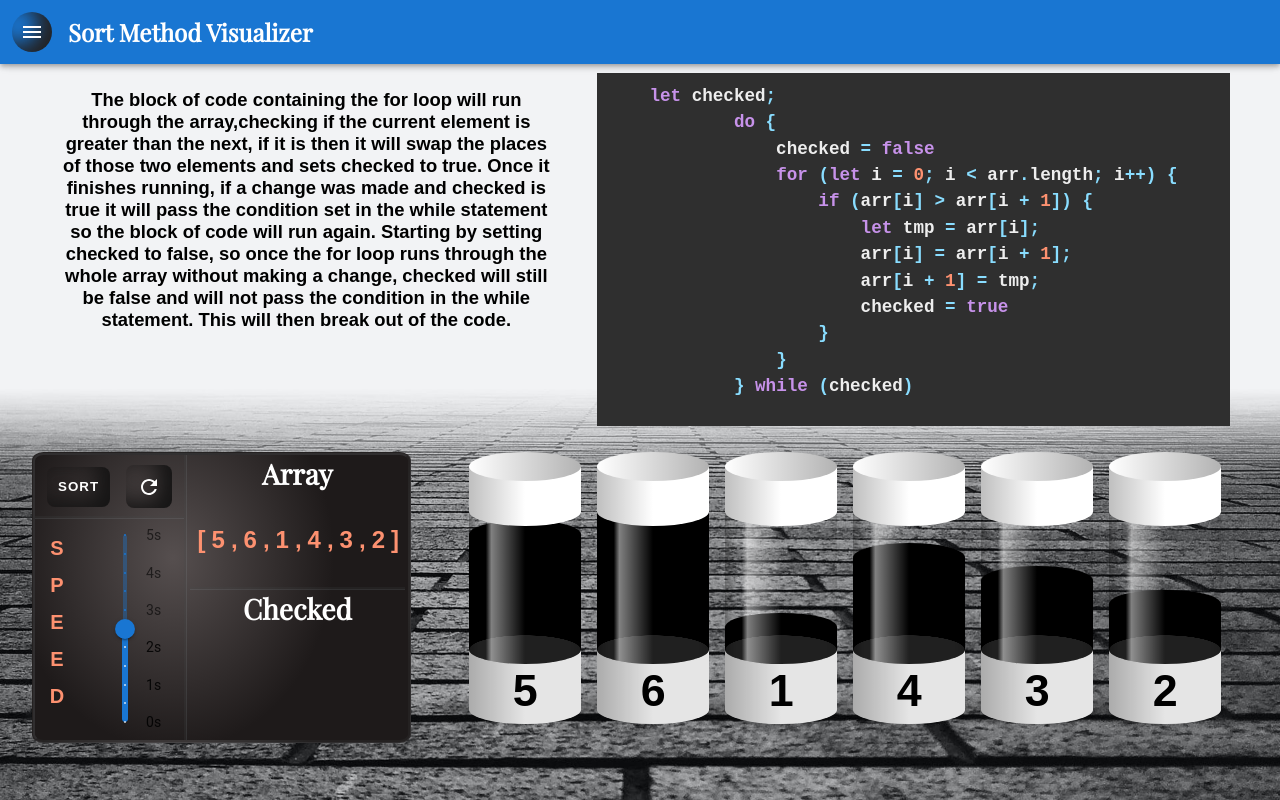
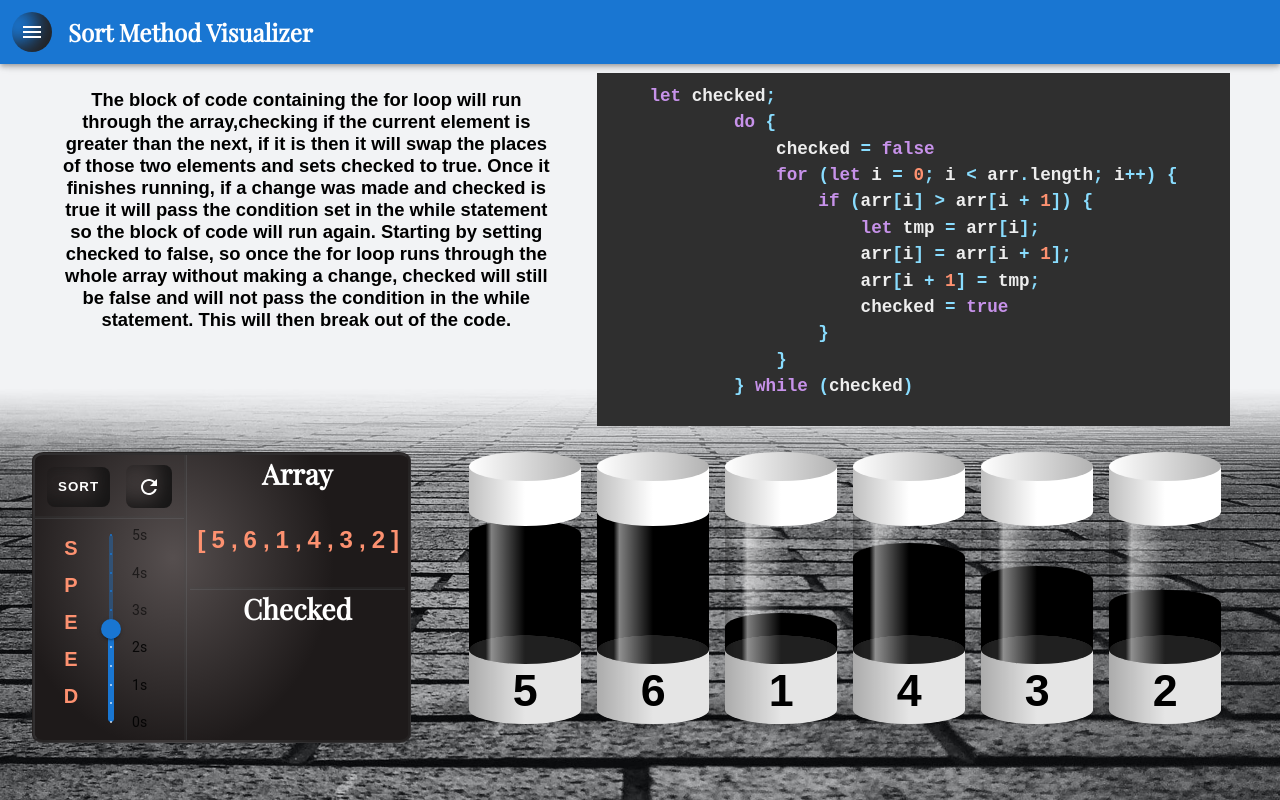
Before and after one commit to BrandonTaft/Data_Visualization, a Next.js app: page /bubble in a window 1280 px wide. Built offline with nearby package versions, Linux system fonts and the light colour scheme; a web font is replaced by a local one.

Commit message:
fixed slider spacing

```diff
--- a/src/css/global.css
+++ b/src/css/global.css
@@ -238,12 +238,12 @@ button:active {
     border-top-style: groove;
     border-top-color: #919ca129;
     padding: .5em 0;
+    justify-content: space-evenly;
 }
 
 .slider{
     color: white;
     margin-top: .5em;
-    flex-grow: 1;
 }
 
 .slider-label{
@@ -256,7 +256,6 @@ button:active {
     text-orientation: upright;
     letter-spacing: 15px;
     margin-left: 0.5em;
-    width: 50%;
     padding-top: .5em;
 }
 
```
